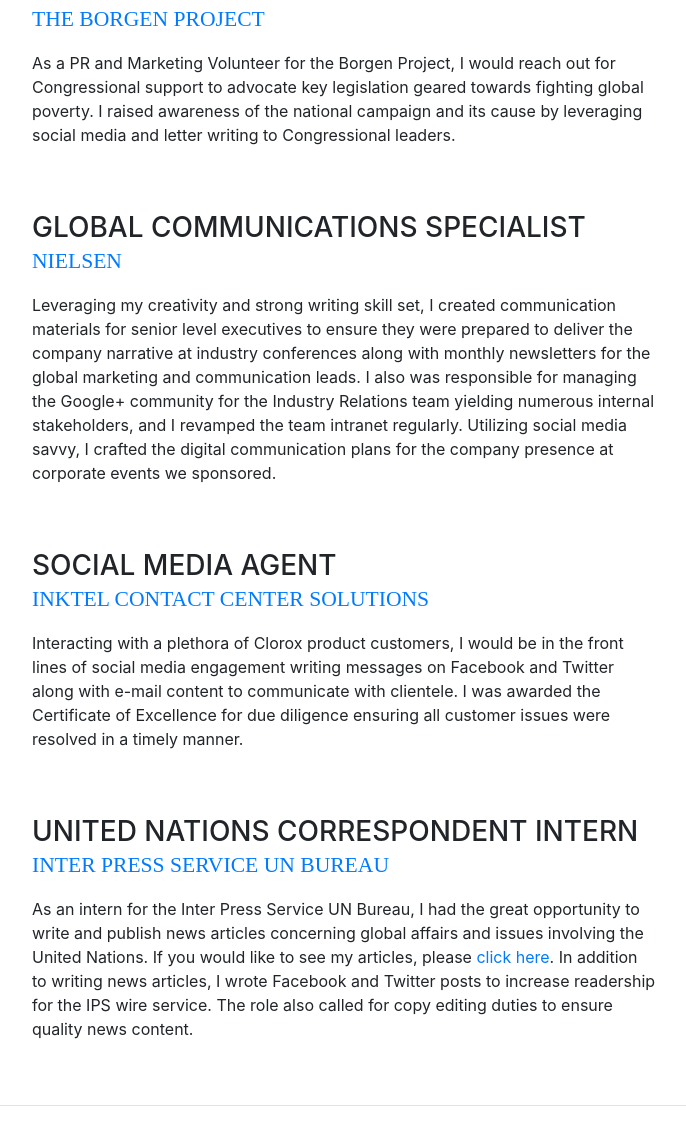
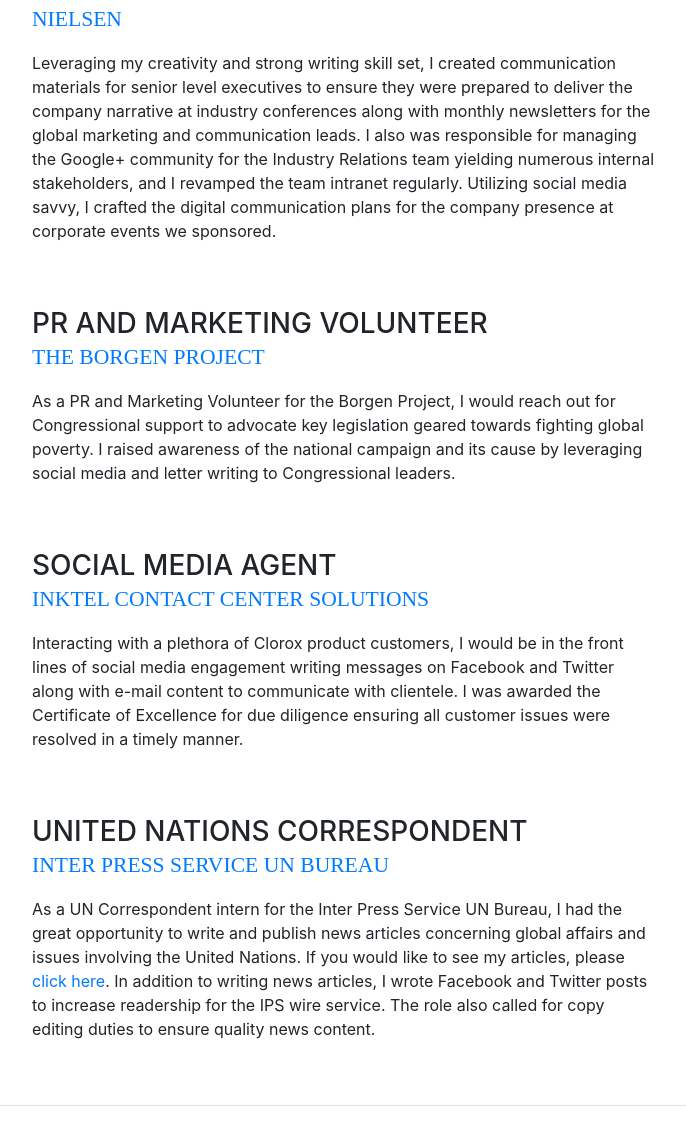
Before and after one commit to adchaves2018/adchaves2018.github.io, a website with bundled scripts: page index.html in a window 1280 px wide. Shown: the part 965-2110 px from the top of the page, without its empty margins (288-974 px from the left). Built offline with nearby package versions, Linux system fonts and the light colour scheme; a web font is replaced by a local one.

Commit message:
Update index.html

```diff
--- a/index.html
+++ b/index.html
@@ -71,7 +71,7 @@
           <div class="subheading mb-5"> Global Communications Professional |
             <a href="mailto:adchaves04@gmail.com">adchaves04@gmail.com</a>
           </div>
-          <p class="mb-5">I am a bilingual, global communications professional with a proven track record of developing quality communication materials including social media content, press releases, news articles, and global newsletters. I also possess the expertise to support media relations activities and foster relationships with target audiences to ensure successful PR efforts. </p>
+          <p class="mb-5">I am a bilingual, global communications professional with a proven track record of developing quality communication materials including social media content, press releases, news articles, and global newsletters. I also possess the expertise to support media relations activities and foster relationships with target audiences to ensure successful strategic communication efforts. </p>
           <p> If you want to view my portfolio, please <a href="https://docs.google.com/document/d/1DZOOGH8WInFiwBUtBmMtAWSoy0h9_AgP8yFRxS9AmS8/edit?usp=sharing"> click here.</a></p>
           <ul class="list-inline list-social-icons mb-0">
             <li class="list-inline-item">
@@ -100,17 +100,6 @@
 
           <div class="resume-item d-flex flex-column flex-md-row mb-5">
             <div class="resume-content mr-auto">
-              <h3 class="mb-0">PR and Marketing Volunteer</h3>
-              <div class="subheading mb-3"><a href="https://www.borgenproject.org">The Borgen Project </a></div>
-              <p>As a PR and Marketing Volunteer for the Borgen Project, I would reach out for Congressional support to advocate key legislation geared towards fighting global poverty. I raised awareness of the national campaign and its cause by leveraging social media and letter writing to Congressional leaders.</p>
-            </div>
-            <div class="resume-date text-md-right">
-              <span class="text-primary"></span>
-            </div>
-          </div>
-
-          <div class="resume-item d-flex flex-column flex-md-row mb-5">
-            <div class="resume-content mr-auto">
               <h3 class="mb-0">Global Communications Specialist</h3>
               <div class="subheading mb-3"><a href="https://www.nielsen.com">Nielsen</a></div>
               <p>Leveraging my creativity and strong writing skill set, I created communication materials for senior level executives
@@ -121,6 +110,18 @@
               <span class="text-primary"></span>
             </div>
           </div>
+
+          <div class="resume-item d-flex flex-column flex-md-row mb-5">
+            <div class="resume-content mr-auto">
+              <h3 class="mb-0">PR and Marketing Volunteer</h3>
+              <div class="subheading mb-3"><a href="https://www.borgenproject.org">The Borgen Project </a></div>
+              <p>As a PR and Marketing Volunteer for the Borgen Project, I would reach out for Congressional support to advocate key legislation geared towards fighting global poverty. I raised awareness of the national campaign and its cause by leveraging social media and letter writing to Congressional leaders.</p>
+            </div>
+            <div class="resume-date text-md-right">
+              <span class="text-primary"></span>
+            </div>
+          </div>
+
 
           <div class="resume-item d-flex flex-column flex-md-row mb-5">
             <div class="resume-content mr-auto">
@@ -135,9 +136,9 @@
 
           <div class="resume-item d-flex flex-column flex-md-row">
             <div class="resume-content mr-auto">
-              <h3 class="mb-0">United Nations Correspondent Intern</h3>
+              <h3 class="mb-0">United Nations Correspondent</h3>
               <div class="subheading mb-3"><a href="http://www.ips.org/institutional/get-to-know-us-2/our-regional-structure/ips-north-america/">Inter Press Service UN Bureau</a></div>
-              <p>As an intern for the Inter Press Service UN Bureau, I had the great opportunity to write and publish news articles concerning global affairs and issues involving the United Nations. If you would like to see my articles, please <a href="http://www.ipsnews.net/author/alexander-chaves/"> click here</a>. In addition to writing news articles, I wrote Facebook and Twitter posts to increase readership for the IPS wire service. The role also called for copy editing duties to ensure quality news content.</p>
+              <p>As a UN Correspondent intern for the Inter Press Service UN Bureau, I had the great opportunity to write and publish news articles concerning global affairs and issues involving the United Nations. If you would like to see my articles, please <a href="http://www.ipsnews.net/author/alexander-chaves/"> click here</a>. In addition to writing news articles, I wrote Facebook and Twitter posts to increase readership for the IPS wire service. The role also called for copy editing duties to ensure quality news content.</p>
             </div>
             <div class="resume-date text-md-right">
               <span class="text-primary"></span>
```
